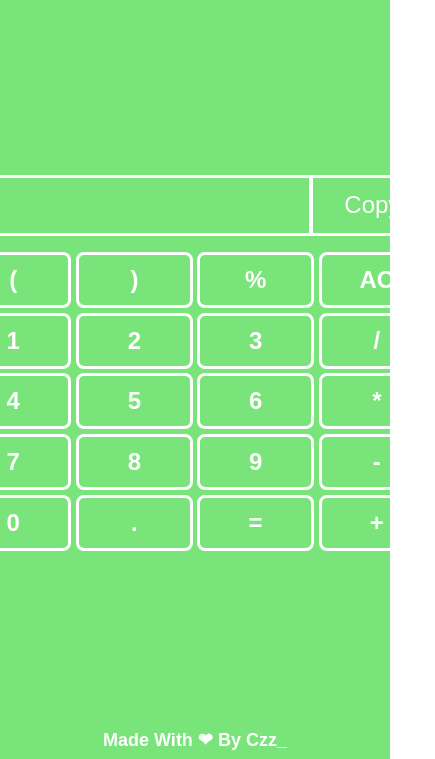
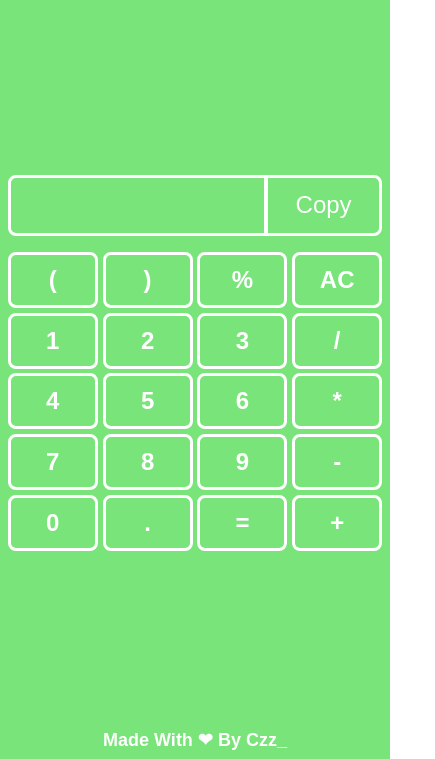
Before and after one commit to Czzped/Math-Solver-Calculator, a plain HTML site: page index.html in a window 390 px wide. Shown: the part 85-844 px from the top of the page, 435 px wide, since content can reach past the window. Drawn offline with Linux system fonts and the light colour scheme.

Commit message:
feat: responsive change added

```diff
--- a/style.css
+++ b/style.css
@@ -79,7 +79,7 @@ main {
     justify-content: space-between;
 
     height: 3.8rem;
-    width: 30rem;
+    width: 100%;
 
     outline: none;
 
```
